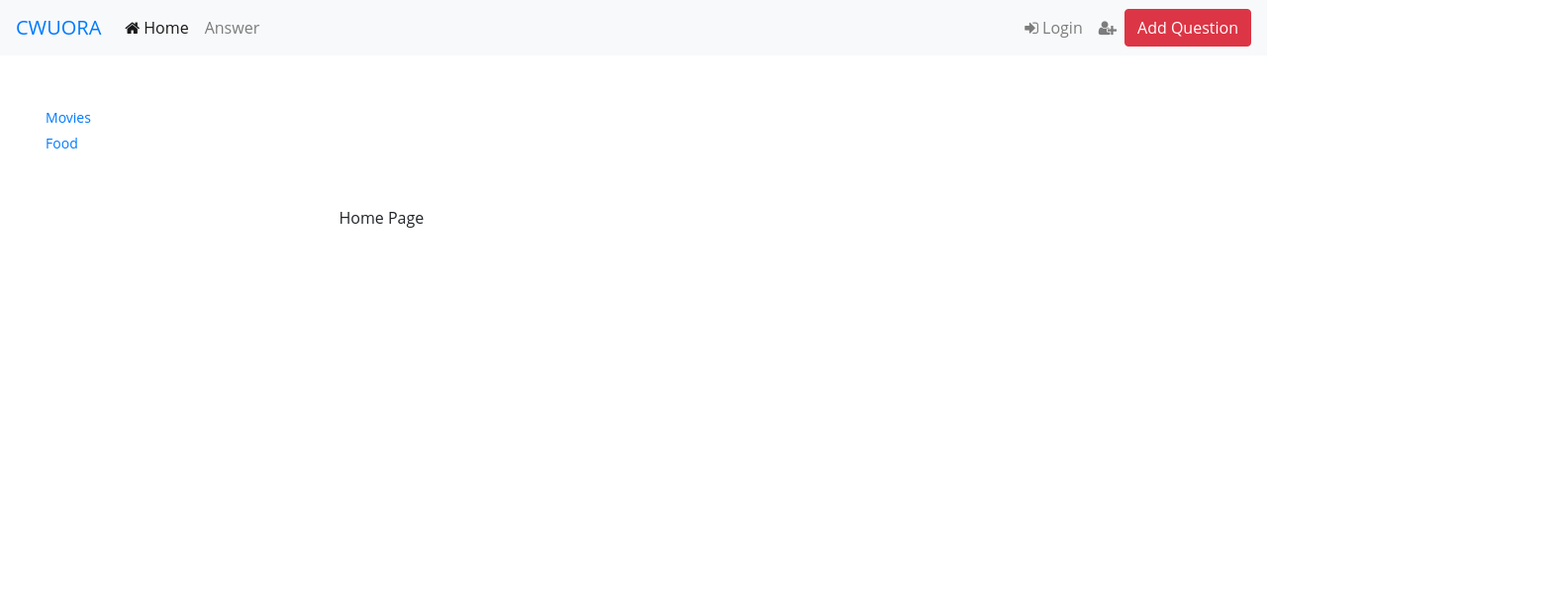
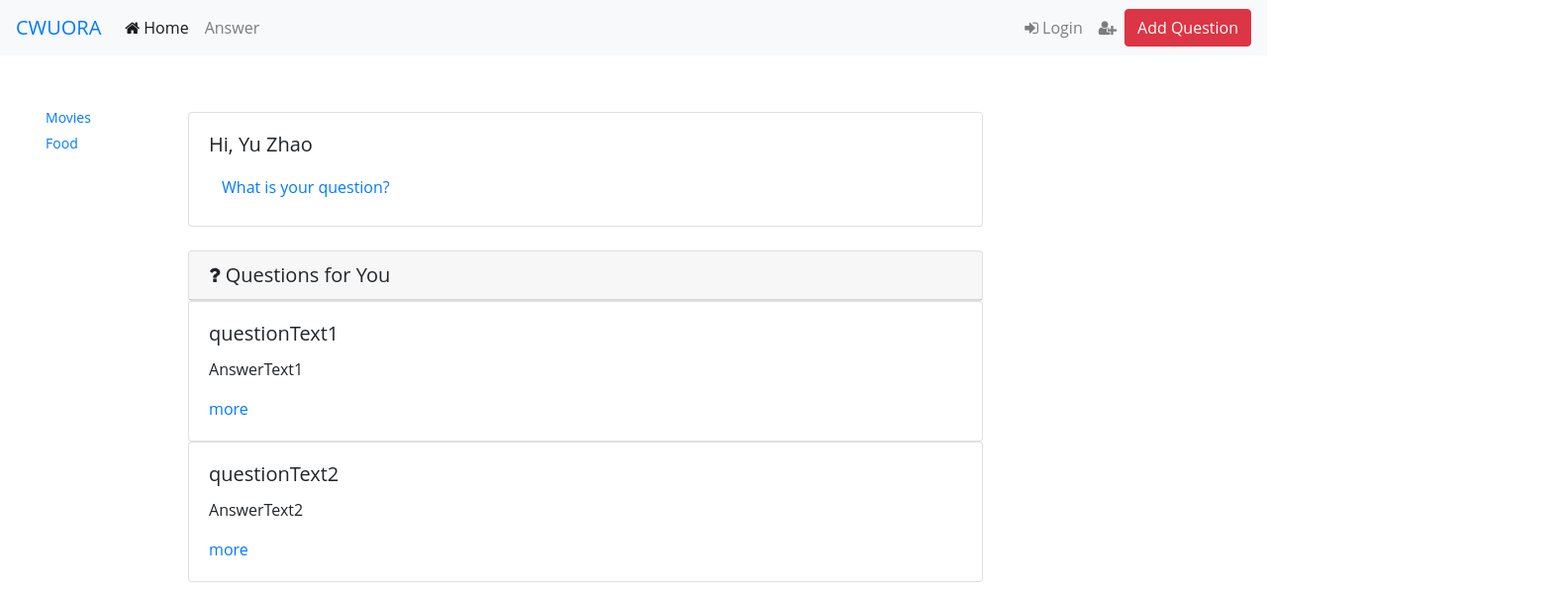
Before and after one commit to nguyensjsu/sp19-281-cloud-walkers, a React (Create React App) app in the folder frontend/: page /home in a window 1280 px wide. Shown: the top 600 px of the page at 99% size, 1578 px wide, since content can reach past the window. Built offline with nearby package versions, Linux system fonts and the light colour scheme.

Commit message:
home page

```diff
--- a/frontend/src/components/Home/Home.js
+++ b/frontend/src/components/Home/Home.js
@@ -6,46 +6,125 @@ import cookie from 'react-cookies';
 import { userActions } from '../../_actions';
 import { connect } from 'react-redux';
 import Sidebar from '../Sidebar/Sidebar';
-import { Container,Col } from 'react-bootstrap';
+import { Container, Col, Card, Button } from 'react-bootstrap';
+import AddModal from '../NavBar/Add_Q_Modal';
+import { throws } from 'assert';
 
 class Home extends Component {
+    constructor(props) {
+        super(props);
+        this.state = {
+            sidebar_links: [],
+            questions: [],
+            show_add: false
+        }
+        this.showModal = this.showModal.bind(this);
+    }
 
+    showModal= (e) => {
+        e.preventDefault();
+        this.setState({
+            show_add: true,
+        })
+    }
 
-    render() {
+    componentDidMount() {
         const sidebar_links = [
             { name: "Movies", url: "topics/1" },
             { name: "Food", url: "topics/2" }
         ];
 
         const questions = [
-            {"questionText": "questionText1",
+            {
+                "questionText": "questionText1",
+                "_id": 123,
                 "top_answer":
                 {
                     answerText: 'AnswerText1',
                     createdOn: "2000-01-23T04:56:07.000+00:00",
                     createdBy: "createdBy1"
-            } },
-            {"questionText": "questionText2",
+                }
+            },
+            {
+                "questionText": "questionText2",
                 "top_answer":
                 {
                     answerText: 'AnswerText2',
                     createdOn: "2000-01-23T04:56:07.000+00:00",
                     createdBy: "createdBy2"
-           } }
-        ]
+                }
+            }
+        ];
+        this.setState({
+            sidebar_links: sidebar_links,
+            questions: questions
+        });
+    }
+
+    render() {
+
+        let main_panel = null;
+        if (this.state.questions.length !== 0) {
+            main_panel = this.state.questions.map(q => {
+                return (
+                    <Card>
+                        <Card.Body>
+                            <Card.Title>{q.questionText}</Card.Title>
+                            <Card.Text
+                                style={{
+                                    "overflow": "hidden",
+                                    "text-overflow": "ellipsis",
+                                    "display": "-webkit-box",
+                                    "-webkit-line-clamp": 3
+                                }}>
+                                {q.top_answer.answerText}
+                            </Card.Text>
+                            <Card.Link as={NavLink} to={'questions/'+q._id}>more</Card.Link>
+                        </Card.Body>
+                    </Card>
+
+                )
+            });
+        }
+        else {
+            main_panel = (
+                <div>
+                    What is your question?
+                </div>
+            )
+        }
+        let modalClose = () => this.setState({show_add : false});
 
         return (
 
             <Container fluid>
-                <Col xs={3} style={{ "margin-top": 50}}>
-                    <Sidebar links={sidebar_links} />
+                <AddModal
+                show={this.state.show_add}
+                onHide={modalClose}
+                handleAdd={this.handleAdd}
+                user_name= "Yu Zhao"
+            />
+                <Col xs={3} style={{ "margin-top": 50 }}>
+                    <Sidebar links={this.state.sidebar_links} />
                 </Col>
-                <Col md={{offset: 3 }} style={{ "margin-top": 50}}>
-                     Home Page </Col>
+                <Col md={{ span: 8, offset: 3 }} style={{ "margin-top": -45, "margin-left": 160 }}>
+                    <Card>
+                    <Card.Body>
+                            <Card.Title>Hi, Yu Zhao</Card.Title>
+                            <Button variant="link" onClick={this.showModal}>What is your question?</Button>
+                        </Card.Body>
+                    </Card>
+
+                    <br />
+
+                    <Card>
+                        <Card.Header as="h5"><span className="fa fa-question"></span> Questions for You</Card.Header>
+                    </Card>
+                        {main_panel} </Col>
             </Container>
                 )
             }
         }
 
-const mapStateToProps = ({ authentication }) => ({ authentication });
+const mapStateToProps = ({authentication}) => ({authentication});
 export default connect(mapStateToProps)(Home);
```
Lines whose indentation alone changed are shown as unchanged.
